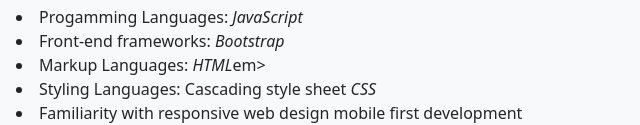
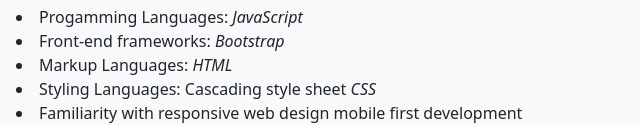
Before and after one commit to The0philus/Portfolio, a plain HTML site: page index.html in a window 1280 px wide. Shown: the part 836-961 px from the top of the page, 0-640 px from the left. Drawn offline with Linux system fonts and the light colour scheme; a web font is replaced by a local one.

Commit message:
Update index.html

```diff
--- a/index.html
+++ b/index.html
@@ -130,7 +130,7 @@
       <h2>TECHNICAL SKILLS</h2>
       <li>Progamming Languages: <em>JavaScript</em></li>
       <li>Front-end frameworks: <em>Bootstrap</em></li>
-      <li>Markup Languages: <em>HTML</em>em></li>
+      <li>Markup Languages: <em>HTML</em></li>
       <li>Styling Languages: Cascading style sheet <em>CSS</em></li>
       <li>Familiarity with responsive web design mobile first development</li>
       <BR></BR>
```
